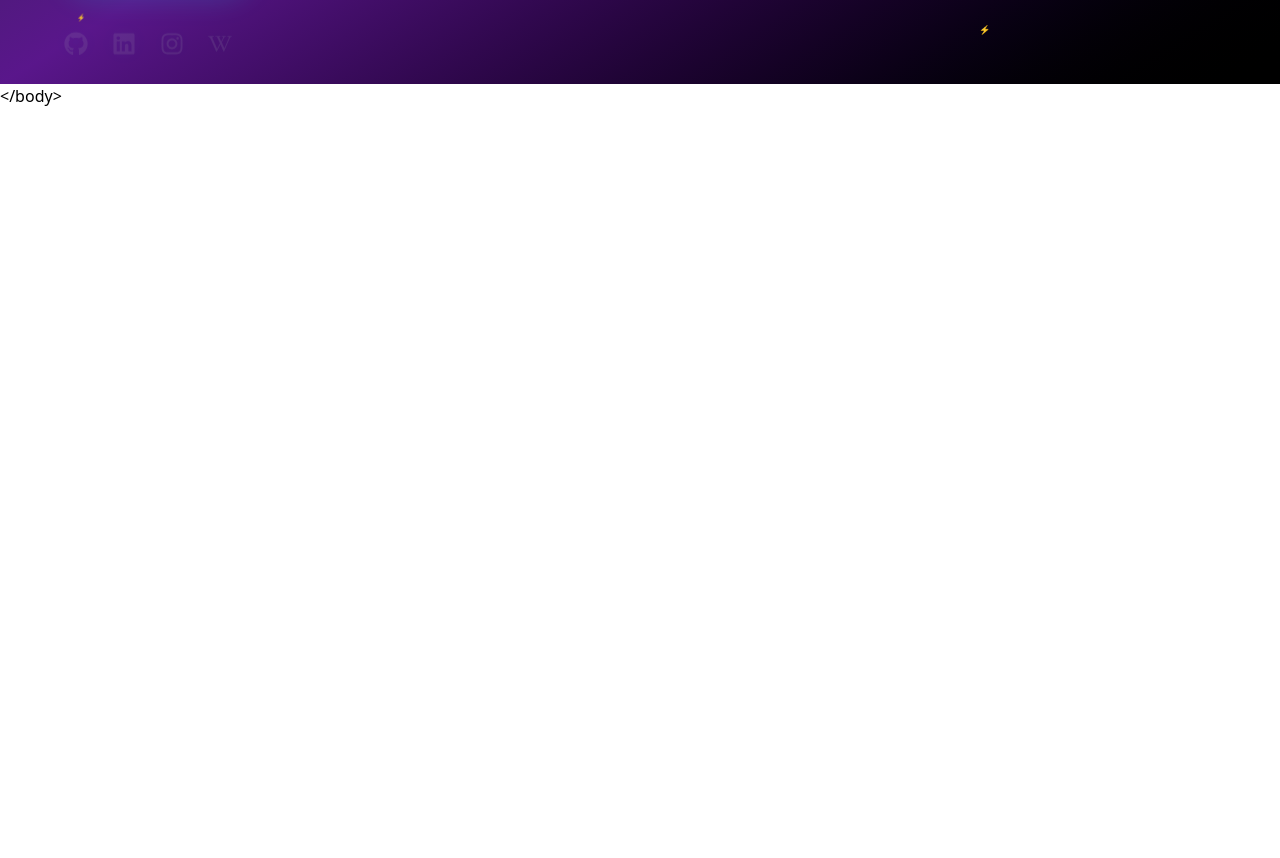
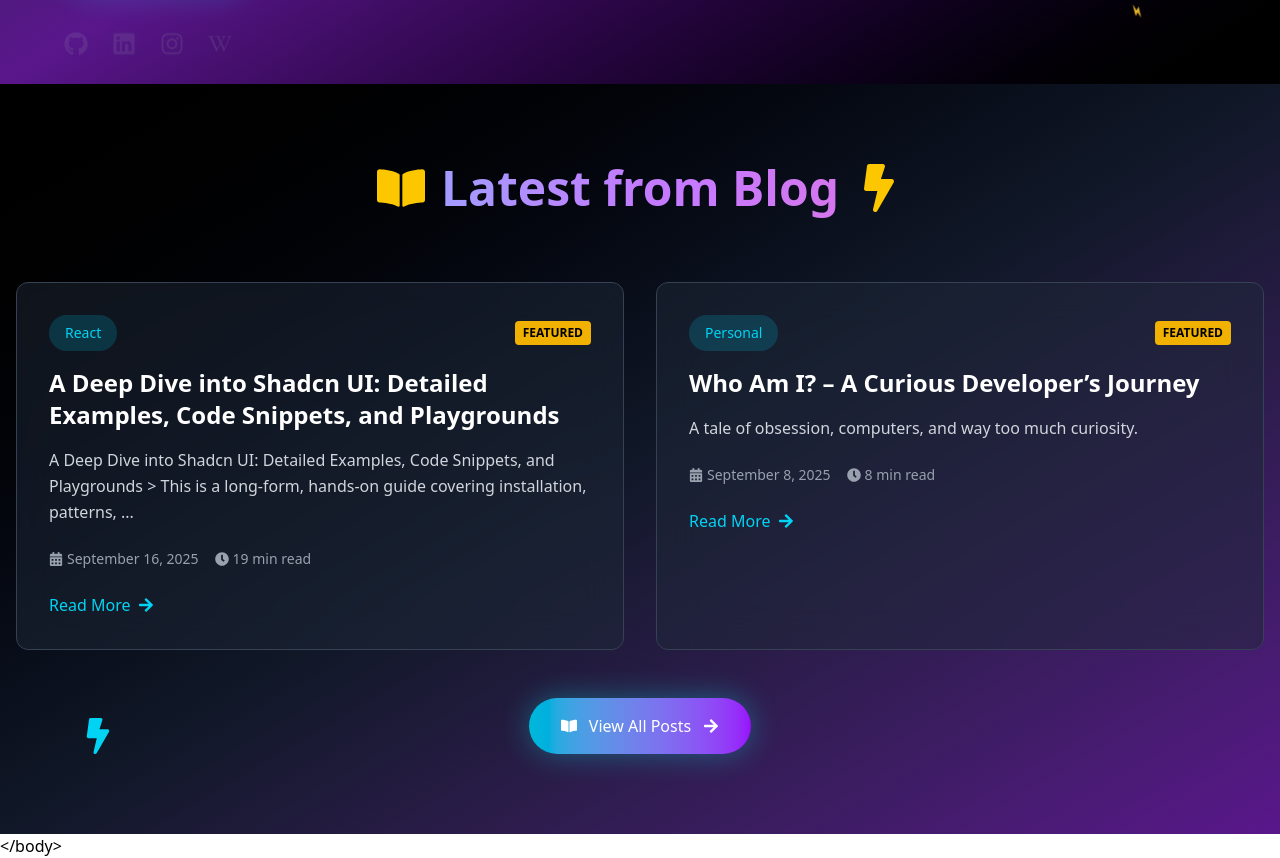
Before and after one commit to MMetehan/Portfolio, a React (Vite) app: page / in a window 1280 px wide. Shown: the part 716-1574 px from the top of the page. Before the commit the page ends 824 px from the top, so only its background shows below. Built offline with nearby package versions, Linux system fonts and the light colour scheme.

Commit message:
fix tags

```diff
--- a/src/blogs/blogConfig.js
+++ b/src/blogs/blogConfig.js
@@ -17,44 +17,129 @@
   const frontmatterText = match[1];
   const markdownContent = content.slice(match[0].length);
 
-  // Simple YAML-like parser
+  // Advanced YAML-like parser that handles multi-line arrays
   const metadata = {};
   const lines = frontmatterText.split("\n");
 
-  for (const line of lines) {
+  let i = 0;
+  while (i < lines.length) {
+    const line = lines[i].trim();
+    if (!line || line.startsWith("#")) {
+      i++;
+      continue;
+    }
+
     const colonIndex = line.indexOf(":");
-    if (colonIndex === -1) continue;
+    if (colonIndex === -1) {
+      i++;
+      continue;
+    }
 
     const key = line.slice(0, colonIndex).trim();
     let value = line.slice(colonIndex + 1).trim();
 
-    // Remove quotes
-    if (
-      (value.startsWith('"') && value.endsWith('"')) ||
-      (value.startsWith("'") && value.endsWith("'"))
-    ) {
-      value = value.slice(1, -1);
+    // Handle multi-line arrays - check if next line starts with [
+    if (!value && i + 1 < lines.length && lines[i + 1].trim().startsWith("[")) {
+      const arrayItems = [];
+      i++; // Move to the [ line
+
+      // Continue reading until we find the closing ]
+      while (i < lines.length) {
+        const arrayLine = lines[i].trim();
+
+        if (arrayLine === "]") {
+          break;
+        }
+
+        // Skip the opening [ line
+        if (arrayLine === "[") {
+          i++;
+          continue;
+        }
+
+        if (arrayLine && !arrayLine.startsWith("#")) {
+          // Remove quotes and trailing comma
+          const item = arrayLine.replace(/['"]/g, "").replace(/,$/, "").trim();
+          if (item) {
+            arrayItems.push(item);
+          }
+        }
+        i++;
+      }
+
+      metadata[key] = arrayItems;
     }
+    // Handle multi-line arrays that start on same line
+    else if (value === "[" || (value.startsWith("[") && !value.endsWith("]"))) {
+      const arrayItems = [];
 
-    // Handle arrays (tags)
-    if (value.startsWith("[") && value.endsWith("]")) {
+      // If value starts with [ but doesn't end with ], it's a multi-line array
+      if (value.startsWith("[") && !value.endsWith("]")) {
+        // Extract first item if exists
+        const firstItem = value.slice(1).trim();
+        if (firstItem && firstItem !== ",") {
+          arrayItems.push(firstItem.replace(/['"]/g, "").replace(/,$/, ""));
+        }
+      }
+
+      i++; // Move to next line
+
+      // Continue reading until we find the closing ]
+      while (i < lines.length) {
+        const arrayLine = lines[i].trim();
+
+        if (arrayLine === "]") {
+          break;
+        }
+
+        if (arrayLine && !arrayLine.startsWith("#")) {
+          // Remove quotes and trailing comma
+          const item = arrayLine.replace(/['"]/g, "").replace(/,$/, "").trim();
+          if (item) {
+            arrayItems.push(item);
+          }
+        }
+        i++;
+      }
+
+      metadata[key] = arrayItems;
+    }
+    // Handle single-line arrays
+    else if (value.startsWith("[") && value.endsWith("]")) {
       value = value
         .slice(1, -1)
         .split(",")
         .map((item) => item.trim().replace(/['"]/g, ""));
+      metadata[key] = value;
+    }
+    // Handle quoted strings
+    else if (
+      (value.startsWith('"') && value.endsWith('"')) ||
+      (value.startsWith("'") && value.endsWith("'"))
+    ) {
+      metadata[key] = value.slice(1, -1);
+    }
+    // Handle booleans
+    else if (value === "true") {
+      metadata[key] = true;
+    } else if (value === "false") {
+      metadata[key] = false;
+    }
+    // Handle numbers
+    else if (!isNaN(value) && value !== "") {
+      const num = Number(value);
+      if (Number.isInteger(num)) {
+        metadata[key] = num;
+      } else {
+        metadata[key] = value;
+      }
+    }
+    // Handle regular strings
+    else {
+      metadata[key] = value;
     }
 
-    // Handle booleans
-    if (value === "true") value = true;
-    if (value === "false") value = false;
-
-    // Handle numbers
-    if (!isNaN(value) && value !== "") {
-      const num = Number(value);
-      if (Number.isInteger(num)) value = num;
-    }
-
-    metadata[key] = value;
+    i++;
   }
 
   return { metadata, content: markdownContent };
@@ -89,6 +174,10 @@
     excerpt =
       textContent.substring(0, 150) + (textContent.length > 150 ? "..." : "");
   }
+
+  console.log(`Processing post: ${slug}`);
+  console.log(`Metadata:`, metadata);
+  console.log(`Tags:`, metadata.tags);
 
   return {
     id: slug,
--- a/src/blogs/posts/shadcn-ui-full-guide.md
+++ b/src/blogs/posts/shadcn-ui-full-guide.md
@@ -9,26 +9,26 @@
     "Shadcn",
     "JavaScript",
     "Frontend",
-    Shadcn UI,
-    React UI library,
-    UI components,
-    React components,
-    Tailwind CSS,
-    Vite,
-    Next.js,
-    UI toolkit,
-    React design system,
-    modern UI,
-    Shadcn UI tutorial,
-    Shadcn UI guide,
-    Shadcn UI examples,
-    Shadcn UI installation,
-    React frontend,
-    React best practices,
-    component library,
-    UI development,
-    developer tools,
-    open source UI,
+    "Shadcn UI",
+    "React UI library",
+    "UI components",
+    "React components",
+    "Tailwind CSS",
+    "Vite",
+    "Next.js",
+    "UI toolkit",
+    "React design system",
+    "modern UI",
+    "Shadcn UI tutorial",
+    "Shadcn UI guide",
+    "Shadcn UI examples",
+    "Shadcn UI installation",
+    "React frontend",
+    "React best practices",
+    "component library",
+    "UI development",
+    "developer tools",
+    "open source UI",
   ]
 featured: true
 ---
--- a/src/pages/BlogDetail.jsx
+++ b/src/pages/BlogDetail.jsx
@@ -8,7 +8,6 @@
   FaClock,
   FaTag,
   FaShare,
-  FaBookmark,
   FaBolt,
 } from "react-icons/fa";
 import { useTheme } from "../ThemeContext";
@@ -24,7 +23,7 @@
   const { slug } = useParams();
   const navigate = useNavigate();
   const location = useLocation();
-  const { theme, language } = useTheme();
+  const { theme } = useTheme();
   const [post, setPost] = useState(null);
   const [relatedPosts, setRelatedPosts] = useState([]);
   const [isBookmarked, setIsBookmarked] = useState(false);
@@ -67,7 +66,7 @@
     if (robotsMeta) {
       robotsMeta.setAttribute("content", "index, follow");
     }
-  }, [slug, navigate, language]);
+  }, [slug, navigate]);
 
   // Canonical URL güncellemesi
   useEffect(() => {
@@ -95,6 +94,7 @@
 
   return (
     <>
+      {console.log(post)}
       <Helmet>
         <title>{post?.title || "Blog Post"} - Muhammed Metehan Yıldırım</title>
         <meta
```
